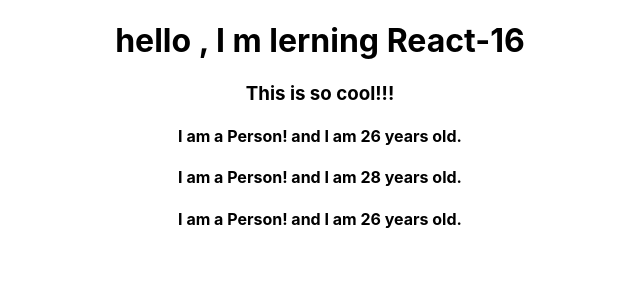
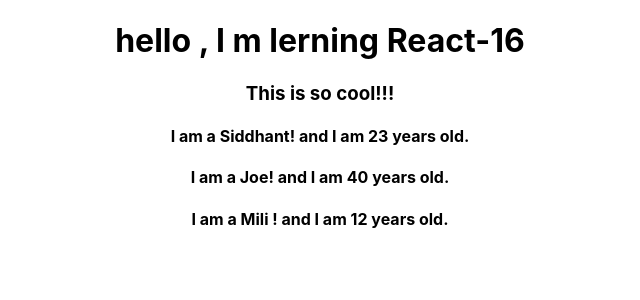
Before and after one commit to Sid-web6306/Learning-React-16, a React (Create React App) app: page / in a window 1280 px wide. Shown: the top 300 px of the page, without its empty margins (320-960 px from the left). Built offline with nearby package versions, Linux system fonts and the light colour scheme.

Commit message:
Learned about props

```diff
--- a/src/App.js
+++ b/src/App.js
@@ -10,9 +10,9 @@
       <div className="App">
         <h1>hello , I m lerning  React-16</h1>
         <h3>This is so cool!!!</h3>
-        <Person/>
-        <Person/>
-        <Person/>
+        <Person name="Siddhant" age="23"/>
+        <Person name="Joe" age="40"/>
+        <Person name="Mili " age="12"/>
 
       </div>
     );
--- a/src/components/Person/Person.js
+++ b/src/components/Person/Person.js
@@ -1,9 +1,10 @@
 import React from 'react'
 
-export default function Person() {
+export default function Person(props) {
     return (
+        //in class use this.props
         <div>
-            <h4>I am a Person! and I am {Math.floor(Math.random()*30)} years old.</h4>
+            <h4>I am a {props.name}! and I am {props.age} years old.</h4>
         </div>
     )
 }
```
